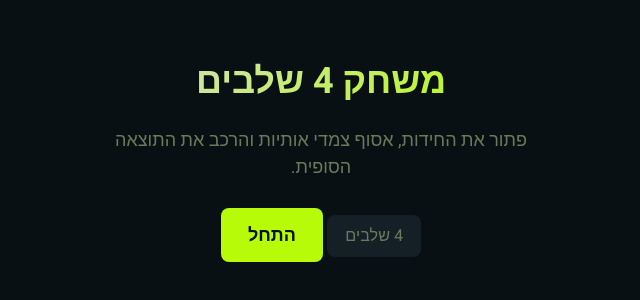
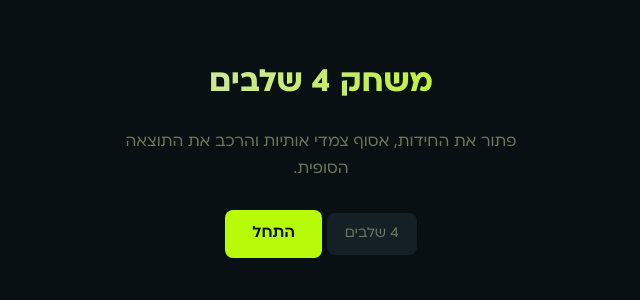
Before and after one commit to yossi-cmd/GamadLiner, a plain HTML site: page index.html in a window 1280 px wide. Shown: the part 226-526 px from the top of the page, without its empty margins (319-959 px from the left). Drawn offline with Linux system fonts and the light colour scheme.

Commit message:
Add Ploni fonts and use them in CSS (@font-face, --font)
Made-with: Cursor

```diff
--- a/styles.css
+++ b/styles.css
@@ -1,3 +1,61 @@
+/* ===== פונט Ploni מתיקיית Fonts ===== */
+@font-face {
+  font-family: "Ploni";
+  src: url("Fonts/ploni-ultralight-aaa.woff2") format("woff2"), url("Fonts/ploni-ultralight-aaa.woff") format("woff");
+  font-weight: 200;
+  font-style: normal;
+  font-display: swap;
+}
+@font-face {
+  font-family: "Ploni";
+  src: url("Fonts/ploni-light-aaa.woff2") format("woff2"), url("Fonts/ploni-light-aaa.woff") format("woff");
+  font-weight: 300;
+  font-style: normal;
+  font-display: swap;
+}
+@font-face {
+  font-family: "Ploni";
+  src: url("Fonts/ploni-regular-aaa.woff2") format("woff2"), url("Fonts/ploni-regular-aaa.woff") format("woff");
+  font-weight: 400;
+  font-style: normal;
+  font-display: swap;
+}
+@font-face {
+  font-family: "Ploni";
+  src: url("Fonts/ploni-medium-aaa.woff2") format("woff2"), url("Fonts/ploni-medium-aaa.woff") format("woff");
+  font-weight: 500;
+  font-style: normal;
+  font-display: swap;
+}
+@font-face {
+  font-family: "Ploni";
+  src: url("Fonts/ploni-demibold-aaa.woff2") format("woff2"), url("Fonts/ploni-demibold-aaa.woff") format("woff");
+  font-weight: 600;
+  font-style: normal;
+  font-display: swap;
+}
+@font-face {
+  font-family: "Ploni";
+  src: url("Fonts/ploni-bold-aaa.woff2") format("woff2"), url("Fonts/ploni-bold-aaa.woff") format("woff");
+  font-weight: 700;
+  font-style: normal;
+  font-display: swap;
+}
+@font-face {
+  font-family: "Ploni";
+  src: url("Fonts/ploni-black-aaa.woff2") format("woff2"), url("Fonts/ploni-black-aaa.woff") format("woff");
+  font-weight: 800;
+  font-style: normal;
+  font-display: swap;
+}
+@font-face {
+  font-family: "Ploni";
+  src: url("Fonts/ploni-ultrabold-aaa.woff2") format("woff2"), url("Fonts/ploni-ultrabold-aaa.woff") format("woff");
+  font-weight: 900;
+  font-style: normal;
+  font-display: swap;
+}
+
 /* ===== משתנים וכלל בסיס – פלטה מבוססת #091014 + #B7FB08 ===== */
 :root {
   --bg: #091014;
@@ -17,7 +75,7 @@
   --skipped: #7a8540;
   --radius: 12px;
   --radius-sm: 8px;
-  --font: "Heebo", sans-serif;
+  --font: "Ploni", "Heebo", sans-serif;
   --shadow: 0 4px 24px rgba(0, 0, 0, 0.4);
   --transition: 0.25s ease;
 }
```
Also changed, not shown: Fonts/ploni-black-aaa.woff (added), Fonts/ploni-black-aaa.woff2 (added), Fonts/ploni-bold-aaa.woff (added), Fonts/ploni-bold-aaa.woff2 (added), Fonts/ploni-demibold-aaa.woff (added), Fonts/ploni-demibold-aaa.woff2 (added), Fonts/ploni-light-aaa.woff (added), Fonts/ploni-light-aaa.woff2 (added), Fonts/ploni-medium-aaa.woff (added), Fonts/ploni-medium-aaa.woff2 (added), Fonts/ploni-regular-aaa.woff (added), Fonts/ploni-regular-aaa.woff2 (added), Fonts/ploni-ultrabold-aaa.woff (added), Fonts/ploni-ultrabold-aaa.woff2 (added), 2 more files.
